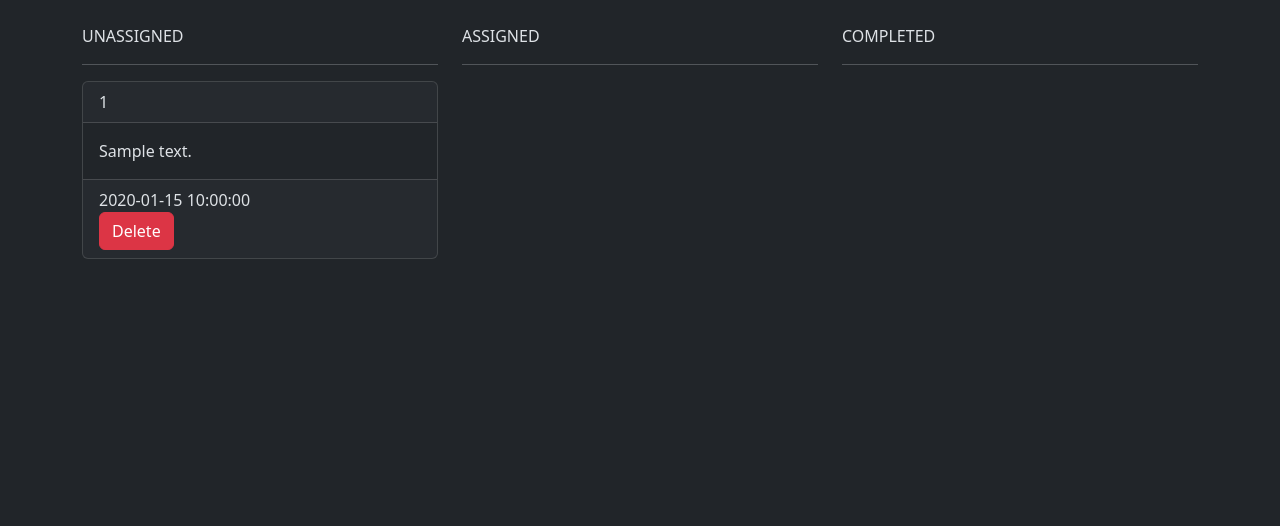
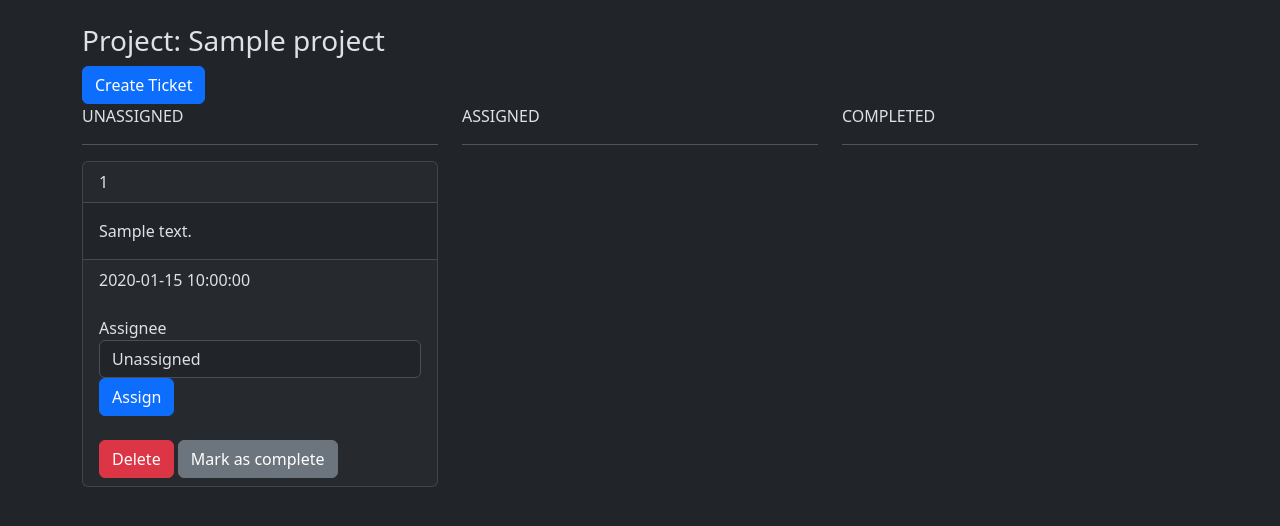
Before and after one commit to bhagyajkumar/miniproject, a Flask app: page /projects/1/ticket in a window 1280 px wide. Shown: the part 56-582 px from the top of the page. Run offline with Flask 3, Linux system fonts and the light colour scheme; a user stored in the database is signed in; tables that the repository leaves empty hold one stand-in row (values such as "Sample post").

Commit message:
done with ticket

```diff
--- a/app/main/admin.py
+++ b/app/main/admin.py
@@ -65,7 +65,7 @@ class ChatMessageAdminView(ModelView):
 
 class TicketAdminView(ModelView):
     column_display_pk = True
-    column_list = ['description', 'timestamp', 'project', 'status']  # Define columns to display in the list view
+    column_list = ['description', 'timestamp', 'project', 'status', 'user']  # Define columns to display in the list view
     column_searchable_list = ['description']  # Add columns you want to search by
     column_filters = ['status', 'timestamp']  # Add filters for columns
     column_sortable_list = ['timestamp', 'status']  # Add columns you want to be sortable
--- a/app/main/forms.py
+++ b/app/main/forms.py
@@ -1,7 +1,7 @@
 from flask_wtf import FlaskForm
 from wtforms import EmailField, StringField, validators, TextAreaField, SelectMultipleField, SelectField
 from wtforms.widgets import CheckboxInput, ListWidget
-from .models import Tag
+from .models import Project, Tag
 from app.auth.models import User
 
 
@@ -20,13 +20,18 @@ class PostForm(FlaskForm):
 
 class TicketForm(FlaskForm):
     description = TextAreaField("Description", validators=[validators.DataRequired()])
-    user = SelectField ('User',
-                        choices=[]
-                        )
 
-    def __init__(self, project, *args, **kwargs):
-        super(TicketForm, self).__init__(*args, **kwargs)
-        self.user.choices = [(user.id, user.full_name) for user in project.users]
+
+class AssignTicketForm(FlaskForm):
+    # all users from that project
+    assignee = SelectField("Assignee", choices=[])
+
+    def __init__(self, project_id, *args, **kwargs):
+        super(AssignTicketForm, self).__init__(*args, **kwargs)
+        project = Project.query.get(project_id)
+        project_users = project.users if project.users else []
+        self.assignee.choices = [(user.id, user.email) for user in project_users]
+        self.assignee.choices.insert(0,("", "Unassigned"))
 
 
 class CreateRoleForm(FlaskForm):
--- a/app/main/views.py
+++ b/app/main/views.py
@@ -2,7 +2,7 @@ from app.auth.models import User
 from . import main as view
 from flask import render_template, request, session, redirect, url_for, jsonify, flash
 from .models import ChatMessage, ChatRoom, ProjectPost, Role, Tag, Ticket, Project, TicketStatus
-from .forms import AddUserToProjectForm, CreateProjectForm, CreateRoleForm, PostForm, TicketForm
+from .forms import AddUserToProjectForm, AssignTicketForm, CreateProjectForm, CreateRoleForm, PostForm, TicketForm
 from ..ext import db
 from flask_login import current_user, login_required
 from sqlalchemy import desc
@@ -134,17 +134,48 @@ def add_role_to_project(pid):
 @view.route("/projects/<id>/ticket")
 def ticket(id):
     project = Project.query.get(id)
+    print(project)
     tickets = Ticket.query.filter_by(project=project).all()
+    assign_ticket_form = AssignTicketForm(project_id=id)
     is_admin = False
     if current_user == project.admin:
         is_admin = True
-    return render_template("pages/ticket.html", tickets=tickets, TicketStatus=TicketStatus, is_admin=is_admin)
+    return render_template("pages/ticket.html", project=project, tickets=tickets, TicketStatus=TicketStatus, is_admin=is_admin, assign_ticket_form=assign_ticket_form)
+
+@view.route("/projects/<pid>/ticket/<tid>/assign", methods=["POST"])
+def assign_ticket(pid, tid):
+    form = AssignTicketForm(project_id=pid)
+    if form.validate_on_submit():
+        ticket = Ticket.query.get(tid)
+        if form.assignee.data == "Unassigned":
+            ticket.user_id = None
+            ticket.status = TicketStatus.UNASSIGNED
+            db.session.commit()
+            return redirect(url_for("main.ticket", id=pid))
+        ticket.user_id = form.assignee.data
+        ticket.status = TicketStatus.ASSIGNED
+        db.session.commit()
+        return redirect(url_for("main.ticket", id=pid))
+    return "Form not valid"
 
 @view.route("/projects/<pid>/ticket/<tid>/delete")
-
 def delete_ticket(pid,tid):
     ticket = Ticket.query.get(tid)
     db.session.delete(ticket)
+    db.session.commit()
+    return redirect(url_for("main.ticket", id=pid))
+
+@view.route("/projects/<pid>/ticket/<tid>/complete")
+def complete_ticket(pid, tid):
+    ticket = Ticket.query.get(tid)
+    ticket.status = TicketStatus.COMPLETED
+    db.session.commit()
+    return redirect(url_for("main.ticket", id=pid))
+
+@view.route("/projects/<pid>/ticket/<tid>/reopen")
+def reopen_ticket(pid, tid):
+    ticket = Ticket.query.get(tid)
+    ticket.status = TicketStatus.UNASSIGNED
     db.session.commit()
     return redirect(url_for("main.ticket", id=pid))
 
@@ -153,7 +184,7 @@ def create_ticket(id):
     project = Project.query.get(id)
     ticket_form = TicketForm(project=project)
     if ticket_form.validate_on_submit():
-        ticket = Ticket(description=ticket_form.description.data, user=User.query.get(ticket_form.user.data), project=project)
+        ticket = Ticket(description=ticket_form.description.data,project=project)
         db.session.add(ticket)
         db.session.commit()
         return redirect(url_for("main.ticket", id=id))
--- a/app/templates/pages/create_ticket.html
+++ b/app/templates/pages/create_ticket.html
@@ -11,11 +11,6 @@
             {{ form.description(class="form-control") }}
         </div>
         <br>
-        <div class="form-group">
-            {{ form.user.label }}
-            {{ form.user(class="form-control") }}
-        </div>
-        <br>
         <button type="submit" class="btn btn-primary">Submit</button>
     </form>
 </div>
--- a/app/templates/pages/ticket.html
+++ b/app/templates/pages/ticket.html
@@ -7,6 +7,8 @@
 
 <br>
 <div class="container">
+    <h3>Project: {{project.title}}</h3>
+    <a href="{{ url_for('main.create_ticket', id=project.id) }}" class="btn btn-primary">Create Ticket</a>
     <div class = "row">
 
         <div class="col">
@@ -25,8 +27,17 @@
                         <div class="card-footer">
                             {{ticket.timestamp}}
                             <br>
+                            <br>
+                            <form action="{{ url_for('main.assign_ticket', pid=project.id, tid=ticket.id) }}" method="post">
+                                {{assign_ticket_form.csrf_token()}}
+                                {{assign_ticket_form.assignee.label}}
+                                {{assign_ticket_form.assignee(class="form-control")}}
+                                <button type="submit" class="btn btn-primary">Assign</button>
+                            </form>
+                            <br >
                             {%if is_admin%}
                             <a class = "btn btn-danger" href="{{url_for('main.delete_ticket', pid=ticket.project_id, tid=ticket.id)}}">Delete</a>
+                            <a href="{{ url_for('main.complete_ticket', pid=project.id, tid=ticket.id) }}" class="btn btn-secondary">Mark as complete</a>
                             {%endif%}
                         </div>
                     </div>
@@ -48,8 +59,18 @@
                         <div class="card-footer">
                             {{ticket.timestamp}}
                             <br>
+                            currently assigned to: {{ticket.user.full_name}}
+                            <br>
+                            <form action="{{ url_for('main.assign_ticket', pid=project.id, tid=ticket.id) }}" method="post">
+                                {{assign_ticket_form.csrf_token()}}
+                                Reassign
+                                {{assign_ticket_form.assignee(class="form-control", value=ticket.user.id)}}
+                                <button type="submit" class="btn btn-primary">Assign</button>
+                            </form>
+                            <br>
                             {%if is_admin%}
                             <a class = "btn btn-danger" href="{{url_for('main.delete_ticket', pid=ticket.project_id, tid=ticket.id)}}">Delete</a>
+                            <a href="{{ url_for('main.complete_ticket', pid=project.id, tid=ticket.id) }}" class="btn btn-secondary">Mark as complete</a>
                             {%endif%}
                         </div>
                     </div>
@@ -73,6 +94,7 @@
                             <br>
                             {%if is_admin%}
                             <a class = "btn btn-danger" href="{{url_for('main.delete_ticket', pid=ticket.project_id, tid=ticket.id)}}">Delete</a>
+                            <a href="{{ url_for('main.reopen_ticket', pid=project.id, tid=ticket.id) }}" class="btn btn-secondary">Reopen</a>
                             {%endif%}
                         </div>
                     </div>
```
